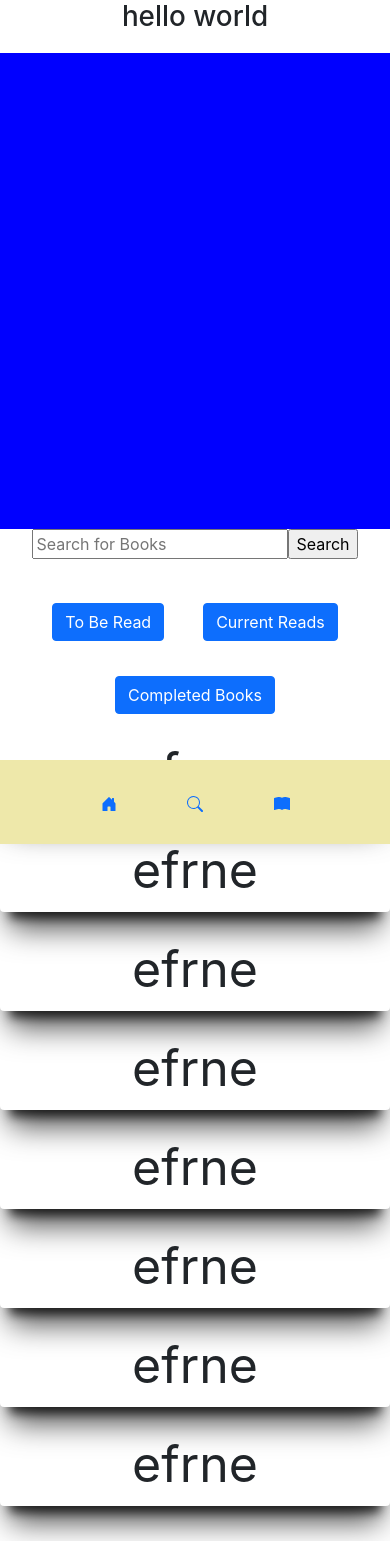
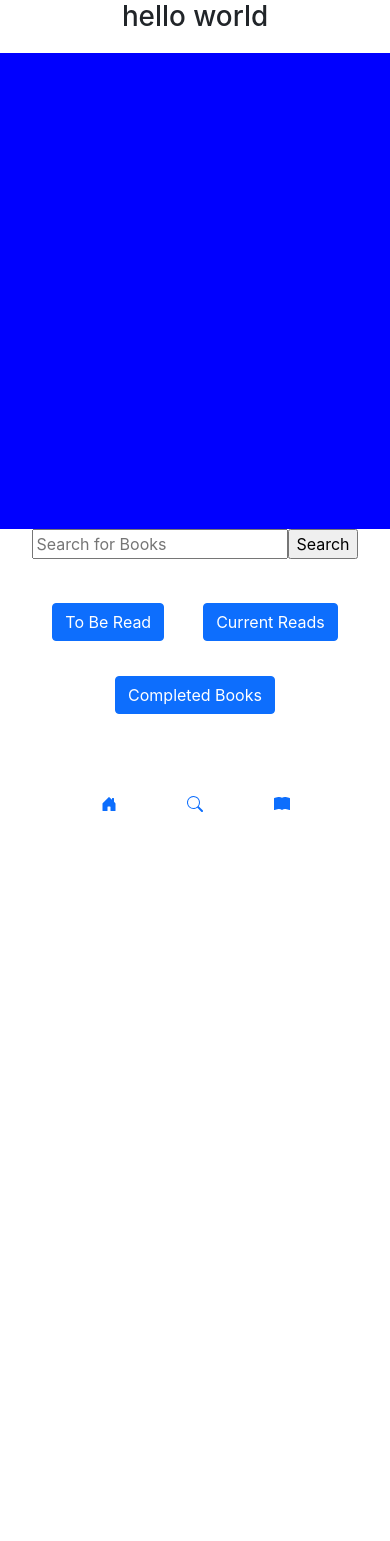
Before and after one commit to partyzl/bookstack, a React (Create React App) app in the folder client/: page / in a window 390 px wide. Shown: the top 1541 px of the page. After the commit the page ends 844 px from the top, so only its background shows below. Built offline with nearby package versions, Linux system fonts and the light colour scheme.

Commit message:
got rid of strange colours and strange text (used to see if the mobile nav bar would stick

```diff
--- a/client/src/layout/Nav/styles.css
+++ b/client/src/layout/Nav/styles.css
@@ -1,4 +1,3 @@
-
 .navbar {
     width: 100%;
     padding: 30px;
@@ -6,16 +5,12 @@
     justify-content: space-evenly;
     transition: .5s ease;
     position: fixed;
-    background-color: palegoldenrod;
+    background-color: rgba(255, 255, 255, 0.922);
 }
 
 .nav-text {
     display: none;
 }
-
-/* .hamburger-button {
-    display: none;
-} */
 
 @media (min-width: 600px) {
     .navbar {
--- a/client/src/pages/Home/index.js
+++ b/client/src/pages/Home/index.js
@@ -37,17 +37,7 @@ const Home = () => {
             onClick={toBeRead}
           />
         </div>
-
         <Nav />
-        <p>efrne</p>
-        <p>efrne</p>
-        <p>efrne</p>
-        <p>efrne</p>
-        <p>efrne</p>
-        <p>efrne</p>
-        <p>efrne</p>
-        <p>efrne</p>
-        <p>efrne</p>
     </div>
   );
 };
```
